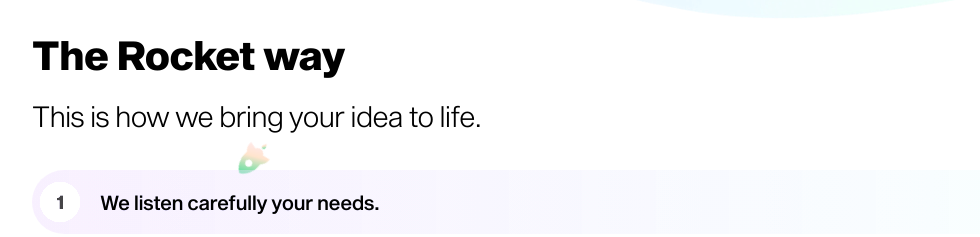
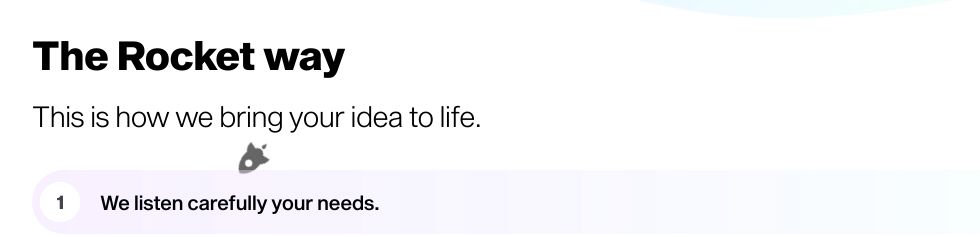
Before and after one commit to CodeOnBoat/rocketteam, a React (Create React App) app: page / in a window 1280 px wide. Shown: the part 1340-1577 px from the top of the page, without its empty margins (21-1001 px from the left). Built offline with nearby package versions, Linux system fonts and the light colour scheme; no server answers.

Commit message:
rocket improved

```diff
--- a/src/index.css
+++ b/src/index.css
@@ -196,14 +196,23 @@ body {
   40% {
     opacity: 1;
   }
+  45% {
+    opacity: 0;
+  }
   50% {
     opacity: 0;
   }
-  60% {
+  53% {
+    opacity: 0;
+  }
+  55% {
     opacity: 1;
   }
   90% {
     opacity: 1;
+  }
+  95% {
+    opacity: 0;
   }
   100% {
     transform: rotate(360deg);
@@ -217,11 +226,11 @@ body {
   left: -10px;
   z-index: -1;
   top: 100px;
-  animation: colorRotate 10s infinite;
   opacity: 0.6;
   opacity: 0.6;
   filter: drop-shadow(0 0 10px #fff);
 }
+
 .rocket-way {
   transition: all 0.3s;
 }
--- a/src/sections/RocketWay.jsx
+++ b/src/sections/RocketWay.jsx
@@ -1,7 +1,7 @@
 import React from "react";
 import { useTranslation } from "react-i18next";
 import { rocketWay } from "../assets/content/rocketWay";
-import Logo from "../assets/images/rocket.png";
+import Logo from "../assets/images/header/rocketTeamLogo.png";
 import { motion } from "framer-motion";
 
 export const RocketWay = ({ rocketWayRef }) => {
```
